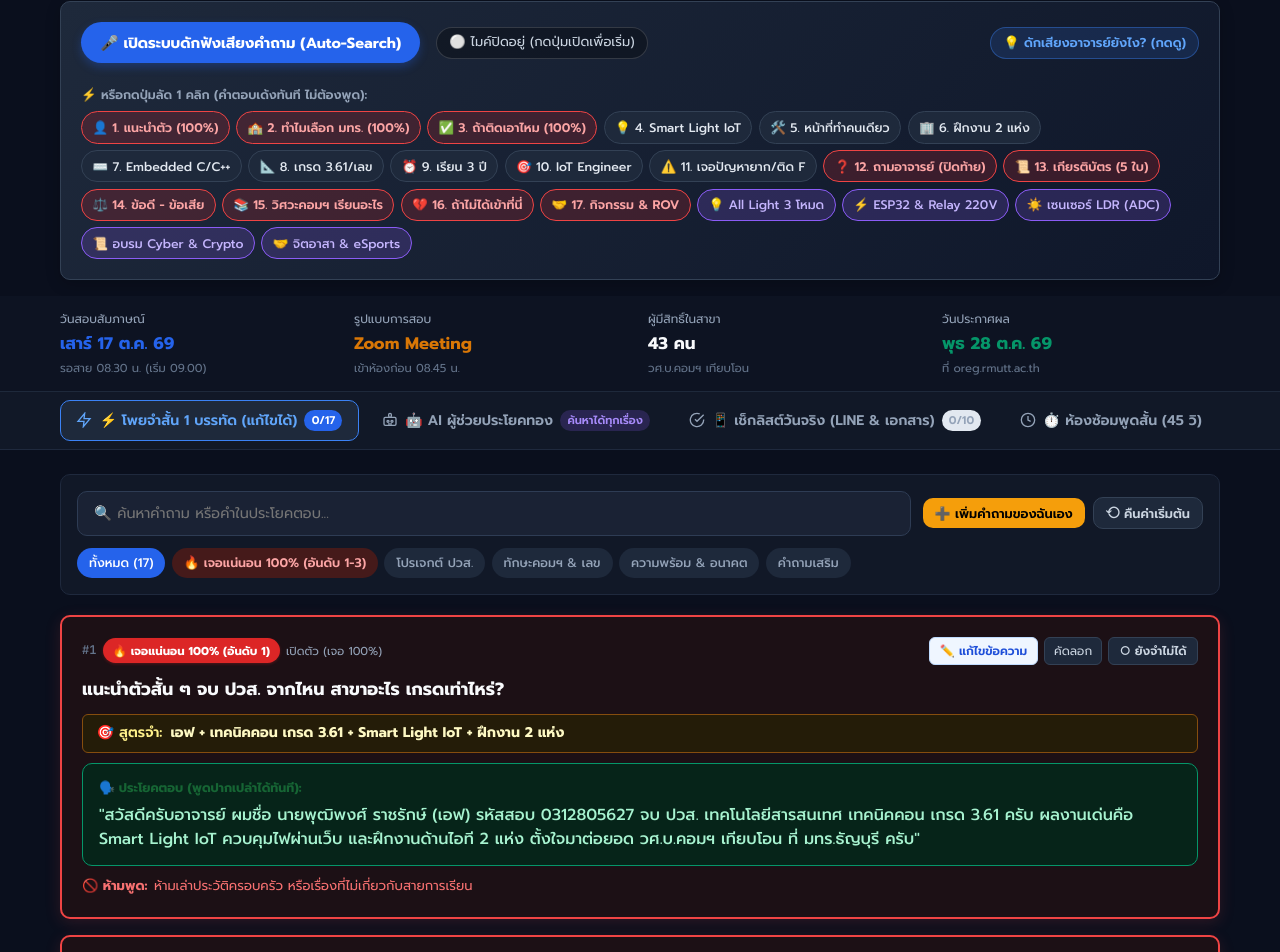
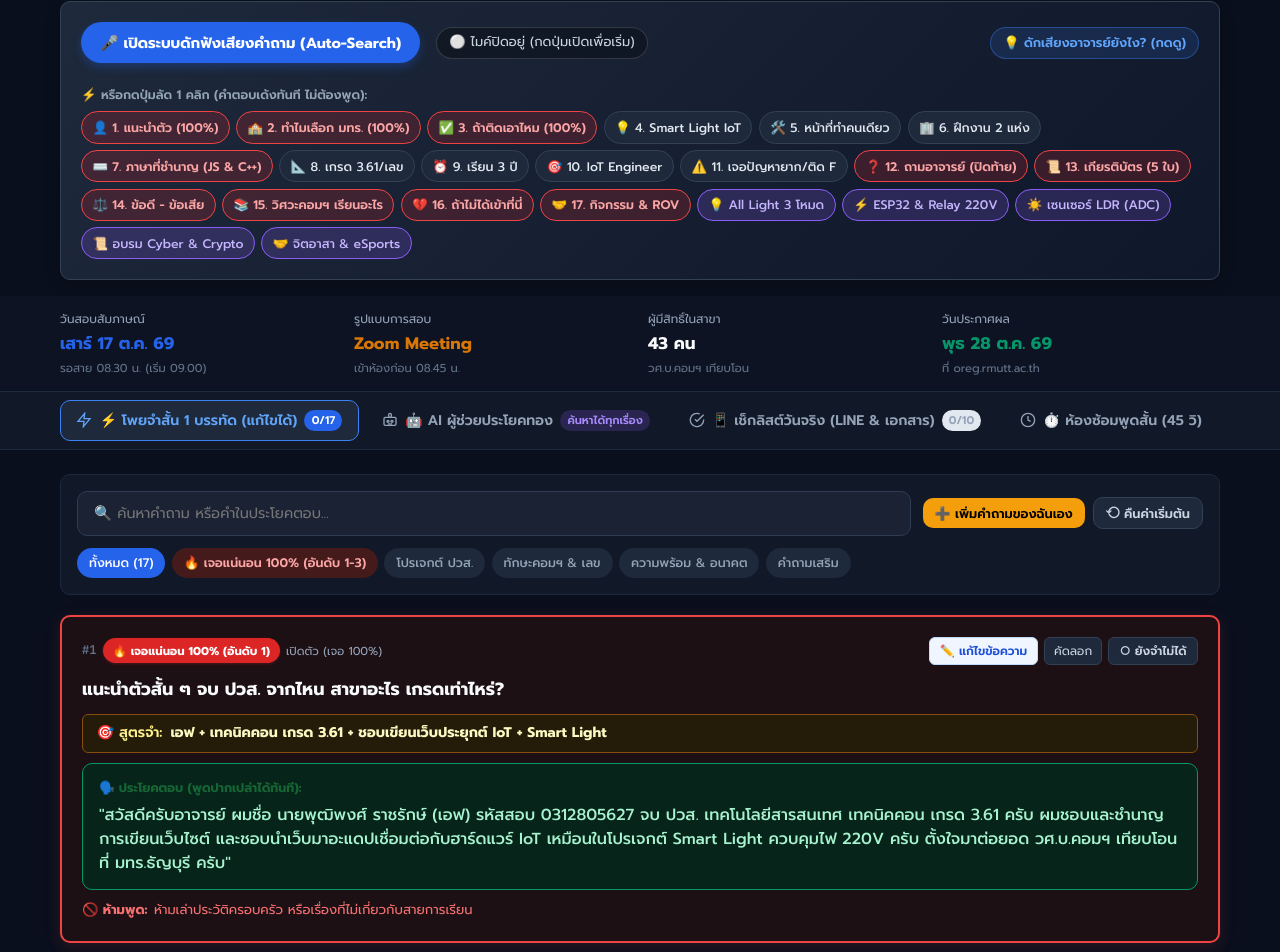
Before and after one commit to LOOKSx/take-a-test, an Angular app: page / in a window 1280 px wide. Shown: the part 394-1346 px from the top of the page. Built offline with nearby package versions, Linux system fonts and the light colour scheme.

Commit message:
feat: highlight web dev passion, adaptation to IoT, and concrete programming language examples

```diff
--- a/src/app/app.html
+++ b/src/app/app.html
@@ -218,7 +218,7 @@
               <button type="button" class="chip-action" (click)="selectQuickKeyword(4)">💡 4. Smart Light IoT</button>
               <button type="button" class="chip-action" (click)="selectQuickKeyword(5)">🛠️ 5. หน้าที่ทำคนเดียว</button>
               <button type="button" class="chip-action" (click)="selectQuickKeyword(6)">🏢 6. ฝึกงาน 2 แห่ง</button>
-              <button type="button" class="chip-action" (click)="selectQuickKeyword(7)">⌨️ 7. Embedded C/C++</button>
+              <button type="button" class="chip-action chip-hot" (click)="selectQuickKeyword(7)">⌨️ 7. ภาษาที่ชำนาญ (JS & C++)</button>
               <button type="button" class="chip-action" (click)="selectQuickKeyword(8)">📐 8. เกรด 3.61/เลข</button>
               <button type="button" class="chip-action" (click)="selectQuickKeyword(9)">⏰ 9. เรียน 3 ปี</button>
               <button type="button" class="chip-action" (click)="selectQuickKeyword(10)">🎯 10. IoT Engineer</button>
--- a/src/app/app.ts
+++ b/src/app/app.ts
@@ -35,10 +35,10 @@ const DEFAULT_QUESTIONS: InterviewQuestion[] = [
     question: 'แนะนำตัวสั้น ๆ จบ ปวส. จากไหน สาขาอะไร เกรดเท่าไหร่?',
     importance: 'mandatory',
     importanceLabel: '🔥 เจอแน่นอน 100% (อันดับ 1)',
-    keywordHook: 'เอฟ + เทคนิคคอน เกรด 3.61 + Smart Light IoT + ฝึกงาน 2 แห่ง',
-    punchline: 'สวัสดีครับอาจารย์ ผมชื่อ นายพุฒิพงศ์ ราชรักษ์ (เอฟ) รหัสสอบ 0312805627 จบ ปวส. เทคโนโลยีสารสนเทศ เทคนิคคอน เกรด 3.61 ครับ ผลงานเด่นคือ Smart Light IoT ควบคุมไฟผ่านเว็บ และฝึกงานด้านไอที 2 แห่ง ตั้งใจมาต่อยอด วศ.บ.คอมฯ เทียบโอน ที่ มทร.ธัญบุรี ครับ',
+    keywordHook: 'เอฟ + เทคนิคคอน เกรด 3.61 + ชอบเขียนเว็บประยุกต์ IoT + Smart Light',
+    punchline: 'สวัสดีครับอาจารย์ ผมชื่อ นายพุฒิพงศ์ ราชรักษ์ (เอฟ) รหัสสอบ 0312805627 จบ ปวส. เทคโนโลยีสารสนเทศ เทคนิคคอน เกรด 3.61 ครับ ผมชอบและชำนาญการเขียนเว็บไซต์ และชอบนำเว็บมาอะแดปเชื่อมต่อกับฮาร์ดแวร์ IoT เหมือนในโปรเจกต์ Smart Light ควบคุมไฟ 220V ครับ ตั้งใจมาต่อยอด วศ.บ.คอมฯ เทียบโอน ที่ มทร.ธัญบุรี ครับ',
     neverSay: 'ห้ามเล่าประวัติครอบครัว หรือเรื่องที่ไม่เกี่ยวกับสายการเรียน',
-    tags: ['แนะนำตัว', 'พุฒิพงศ์', 'เอฟ', 'เกรด 3.61', 'เทคนิคคอน', 'ปวส.']
+    tags: ['แนะนำตัว', 'พุฒิพงศ์', 'เอฟ', 'เกรด 3.61', 'เทคนิคคอน', 'ปวส.', 'เขียนเว็บ', 'Web Dev']
   },
   {
     id: 2,
@@ -112,13 +112,13 @@ const DEFAULT_QUESTIONS: InterviewQuestion[] = [
     id: 7,
     category: 'skills',
     categoryLabel: 'ทักษะคอมฯ',
-    question: 'เขียนโค้ดภาษาอะไรเป็นบ้าง ถนัดภาษาไหนที่สุด?',
+    question: 'ชำนาญภาษาคอมพิวเตอร์อะไรบ้าง แต่ละภาษามีตัวอย่างผลงานอย่างไร?',
     importance: 'technical',
     importanceLabel: 'วัดกึ๋นทางเทคนิค',
-    keywordHook: 'Embedded C/C++ (ESP32) + JavaScript (Web App) + อบรมไซเบอร์',
-    punchline: 'ถนัด Embedded C/C++ สำหรับเขียนบอร์ด ESP32 และ JavaScript/HTML/CSS สำหรับทำเว็บแอปครับ นอกจากนี้ผ่านการอบรม Cybersecurity และ Cryptography มาด้วยครับ',
+    keywordHook: 'ชำนาญ JavaScript (Web PWA/API) + C/C++ (ESP32/Relay 220V/LDR)',
+    punchline: 'ชำนาญ 2 ภาษาหลักครับ: (1) JavaScript/HTML/CSS ด้าน Web เช่น ทำหน้าเว็บ PWA ระบบ All Light ควบคุมสถานะ Real-time ผ่าน REST API และ (2) Embedded C/C++ ด้านฮาร์ดแวร์ เขียนบอร์ด ESP32 อ่านค่าเซนเซอร์ LDR (ADC) และสั่ง Relay 5V ตัดต่อไฟ 220V ครับ ทำให้ผมเชื่อมต่อทั้ง Web และ Hardware ได้ครบวงจรครับ',
     neverSay: 'อย่าร่ายชื่อภาษาเยอะเกินจริงถ้าไม่เคยเขียนจริง',
-    tags: ['Coding', 'Embedded C/C++', 'JavaScript', 'Web App', 'IoT']
+    tags: ['Coding', 'Embedded C/C++', 'JavaScript', 'Web App', 'IoT', 'ชำนาญภาษาอะไร', 'ตัวอย่างภาษา']
   },
   {
     id: 8,
@@ -493,6 +493,17 @@ export const AI_KNOWLEDGE_BANK: AiSentenceAnswer[] = [
     sentence2: 'โดยลงลึกเรื่อง Embedded Systems, สถาปัตยกรรมคอมพิวเตอร์ และการคำนวณวิศวกรรมครับ',
     sentence3: 'ผมต้องการนำทักษะเหล่านี้มาต่อยอดจากโปรเจกต์ Smart Light ให้เป็นวิศวกรเต็มตัวครับ',
     quickTips: '3 ด้าน: ฮาร์ดแวร์ (Embedded) + ซอฟต์แวร์ + เน็ตเวิร์ก/ไซเบอร์'
+  },
+  {
+    id: 'ai-programming-languages-detail',
+    topic: 'ชำนาญภาษาคอมพิวเตอร์อะไรบ้าง และมีตัวอย่างการประยุกต์ใช้งานอย่างไร?',
+    category: 'tech',
+    categoryLabel: '💻 ภาษาที่ชำนาญ & ตัวอย่าง',
+    keywords: ['ชำนาญภาษา', 'ถนัดภาษา', 'ภาษาอะไรบ้าง', 'ตัวอย่างภาษา', 'เขียนภาษาอะไร', 'javascript', 'c++', 'c language', 'ภาษาคอม', 'ตัวอย่างโค้ด'],
+    sentence1: 'ภาษาแรกคือ JavaScript/HTML/CSS ครับ ชำนาญการสร้าง Web App และ PWA ตัวอย่างคือหน้าเว็บ All Light ที่เชื่อมต่อ API ควบคุมแบบ Real-time ครับ',
+    sentence2: 'ภาษาที่สองคือ C/C++ ครับ ชำนาญการเขียนบอร์ด ESP32 ตัวอย่างคือโค้ดอ่านค่าแสง LDR แปลงผ่าน ADC และสั่งตัดต่อ Relay คุมไฟบ้าน 220V ครับ',
+    sentence3: 'จุดเด่นของผมคือการนำ Web มาอะแดปเชื่อมต่อกับ Hardware ได้จริง และพร้อมต่อยอดภาษาเชิงลึกอย่าง Python และ C++ ที่ มทร.ธัญบุรี ครับ',
+    quickTips: 'JS (Web App/API Real-time) + C/C++ (ESP32/LDR ADC/Relay 220V)'
   }
 ];
 
@@ -679,7 +690,7 @@ export class App implements OnDestroy {
     effect(() => {
       const qs = this.questions();
       try {
-        localStorage.setItem('prom_samur_custom_questions_v8', JSON.stringify(qs));
+        localStorage.setItem('prom_samur_custom_questions_v9', JSON.stringify(qs));
       } catch (e) {}
     });
 
@@ -1387,7 +1398,7 @@ export class App implements OnDestroy {
 
   private loadQuestions() {
     try {
-      // Clear legacy storage v1, v2, v3, v4, v5, v6, v7 so concise portfolio questions take precedence
+      // Clear legacy storage v1, v2, v3, v4, v5, v6, v7, v8 so concise portfolio questions take precedence
       localStorage.removeItem('prom_samur_custom_questions');
       localStorage.removeItem('prom_samur_custom_questions_v2');
       localStorage.removeItem('prom_samur_custom_questions_v3');
@@ -1395,8 +1406,9 @@ export class App implements OnDestroy {
       localStorage.removeItem('prom_samur_custom_questions_v5');
       localStorage.removeItem('prom_samur_custom_questions_v6');
       localStorage.removeItem('prom_samur_custom_questions_v7');
+      localStorage.removeItem('prom_samur_custom_questions_v8');
 
-      const saved = localStorage.getItem('prom_samur_custom_questions_v8');
+      const saved = localStorage.getItem('prom_samur_custom_questions_v9');
       if (saved) {
         const parsed = JSON.parse(saved);
         if (Array.isArray(parsed) && parsed.length > 0) {
```
